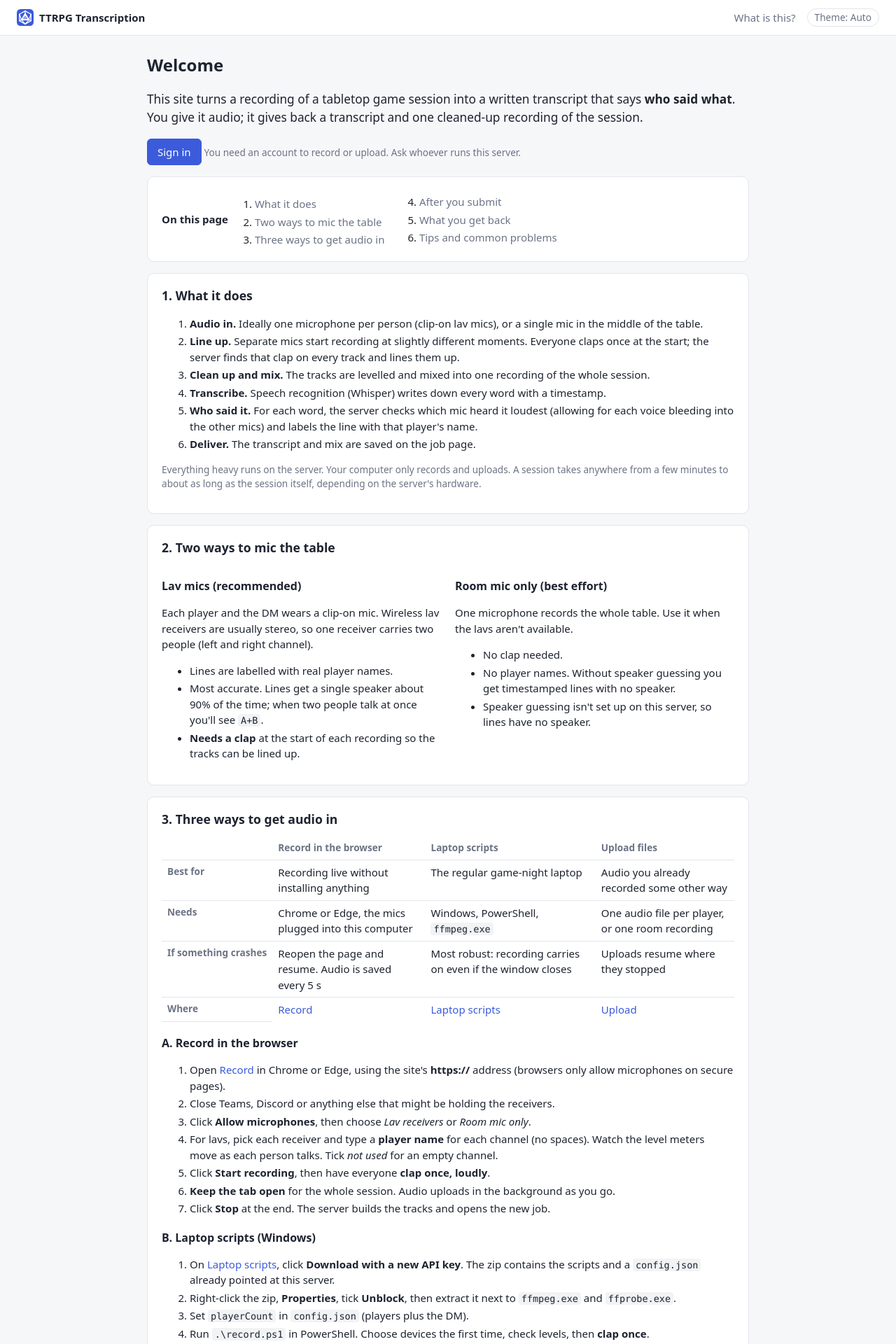
After one commit to overkillthemighty/ttrpg-pipeline, a FastAPI app: template server/app/templates/guide.html in a window 1280 px wide. The commit adds this page. Shown: the top 1920 px of the page at 70% size. Run offline with FastAPI, Linux system fonts and the light colour scheme; the template is opened without the code that fills it, so the values that code supplies are empty; parts of the project's set-up code (start-up, migrations or seed data) failed here and were passed over.

Commit message:
Add a welcome guide page for new users
/guide explains what the site does, lav vs room mic, the three ways to
get audio in (browser Record page, laptop scripts, Upload), job statuses
and the result files. It is readable without signing in, linked from the
header and login page, and first-time visitors get a dismissible card on
the Jobs page.

Co-Authored-By: Claude Opus 5.5 <noreply@anthropic.com>

```diff
--- a/server/app/static/app.css
+++ b/server/app/static/app.css
@@ -115,3 +115,13 @@ input.bad { border-color: var(--err); }
 .top-right { display: flex; gap: 16px; align-items: center; flex-wrap: wrap; }
 .site-footer { max-width: 1100px; margin: -40px auto 0; padding: 0 16px 32px; text-align: center; }
 .site-footer a { color: var(--muted); } .site-footer a:hover { color: var(--text); }
+.guide { max-width: 860px; margin: 0 auto; }
+.guide .lead { font-size: 1.08rem; }
+.guide h3 { font-size: 1rem; margin: 18px 0 6px; }
+.guide section { scroll-margin-top: 16px; }
+.guide li { margin: 3px 0; }
+.toc ol { margin: 6px 0 0; padding-left: 22px; columns: 2 220px; }
+.table-wrap { overflow-x: auto; margin-bottom: 8px; }
+.table-wrap th[scope], .table-wrap tbody th { white-space: nowrap; }
+.statuses td:first-child { width: 1%; white-space: nowrap; }
+.welcome h2 { margin: 0; }
--- a/server/app/templates/base.html
+++ b/server/app/templates/base.html
@@ -24,9 +24,12 @@
     <a href="/client">Laptop scripts</a>
     <a href="/settings/keys">API keys</a>
     {% if user.is_admin %}<a href="/settings/users">Users</a>{% endif %}
+    <a href="/guide">Guide</a>
     <a href="/account">{{ user.username }}</a>
     <form method="post" action="/logout" class="inline"><input type="hidden" name="csrf" value="{{ csrf }}"><button class="link">Sign out</button></form>
   </nav>
+  {% else %}
+  <nav><a href="/guide">What is this?</a></nav>
   {% endif %}
   <button type="button" class="theme-toggle" id="theme-toggle" title="Colour theme: Auto follows your system setting">Theme: Auto</button>
   </div>
--- /dev/null
+++ b/server/app/templates/guide.html
@@ -0,0 +1,148 @@
+{% extends "base.html" %}
+{% block title %}Guide{% endblock %}
+{% block content %}
+<div class="guide">
+<h1>Welcome</h1>
+<p class="lead">This site turns a recording of a tabletop game session into a written transcript that says <strong>who said what</strong>. You give it audio; it gives back a transcript and one cleaned-up recording of the session.</p>
+{% if not user %}<p><a class="button primary" href="/login">Sign in</a> <span class="small muted">You need an account to record or upload. Ask whoever runs this server.</span></p>{% endif %}
+
+<nav class="toc card">
+  <strong>On this page</strong>
+  <ol>
+    <li><a href="#what">What it does</a></li>
+    <li><a href="#mics">Two ways to mic the table</a></li>
+    <li><a href="#ways">Three ways to get audio in</a></li>
+    <li><a href="#after">After you submit</a></li>
+    <li><a href="#results">What you get back</a></li>
+    <li><a href="#tips">Tips and common problems</a></li>
+  </ol>
+</nav>
+
+<section class="card" id="what">
+  <h2>1. What it does</h2>
+  <ol class="flow">
+    <li><strong>Audio in.</strong> Ideally one microphone per person (clip-on lav mics), or a single mic in the middle of the table.</li>
+    <li><strong>Line up.</strong> Separate mics start recording at slightly different moments. Everyone claps once at the start; the server finds that clap on every track and lines them up.</li>
+    <li><strong>Clean up and mix.</strong> The tracks are levelled and mixed into one recording of the whole session.</li>
+    <li><strong>Transcribe.</strong> Speech recognition (Whisper) writes down every word with a timestamp.</li>
+    <li><strong>Who said it.</strong> For each word, the server checks which mic heard it loudest (allowing for each voice bleeding into the other mics) and labels the line with that player's name.</li>
+    <li><strong>Deliver.</strong> The transcript and mix are saved on the job page{% if nextcloud_enabled %} and, if your account publishes to Nextcloud, copied to the campaign folder{% endif %}.</li>
+  </ol>
+  <p class="small muted">Everything heavy runs on the server. Your computer only records and uploads. A session takes anywhere from a few minutes to about as long as the session itself, depending on the server's hardware.</p>
+</section>
+
+<section class="card" id="mics">
+  <h2>2. Two ways to mic the table</h2>
+  <div class="grid2">
+    <div>
+      <h3>Lav mics (recommended)</h3>
+      <p>Each player and the DM wears a clip-on mic. Wireless lav receivers are usually stereo, so one receiver carries two people (left and right channel).</p>
+      <ul>
+        <li>Lines are labelled with real player names.</li>
+        <li>Most accurate. Lines get a single speaker about 90% of the time; when two people talk at once you'll see <code>A+B</code>.</li>
+        <li><strong>Needs a clap</strong> at the start of each recording so the tracks can be lined up.</li>
+      </ul>
+    </div>
+    <div>
+      <h3>Room mic only (best effort)</h3>
+      <p>One microphone records the whole table. Use it when the lavs aren't available.</p>
+      <ul>
+        <li>No clap needed.</li>
+        <li>No player names. Without speaker guessing you get timestamped lines with no speaker.</li>
+        <li>{% if diarize_available %}With <em>Guess speakers</em> on, lines are labelled <em>Speaker 1, Speaker 2, ...</em> These are guesses: they can split or merge people, and they aren't matched to players.{% else %}Speaker guessing isn't set up on this server, so lines have no speaker.{% endif %}</li>
+      </ul>
+    </div>
+  </div>
+</section>
+
+<section class="card" id="ways">
+  <h2>3. Three ways to get audio in</h2>
+  <div class="table-wrap">
+  <table class="compact">
+    <thead><tr><th></th><th>Record in the browser</th><th>Laptop scripts</th><th>Upload files</th></tr></thead>
+    <tbody>
+      <tr><th>Best for</th><td>Recording live without installing anything</td><td>The regular game-night laptop</td><td>Audio you already recorded some other way</td></tr>
+      <tr><th>Needs</th><td>Chrome or Edge, the mics plugged into this computer</td><td>Windows, PowerShell, <code>ffmpeg.exe</code></td><td>One audio file per player, or one room recording</td></tr>
+      <tr><th>If something crashes</th><td>Reopen the page and resume. Audio is saved every 5 s</td><td>Most robust: recording carries on even if the window closes</td><td>Uploads resume where they stopped</td></tr>
+      <tr><th>Where</th><td><a href="/record">Record</a></td><td><a href="/client">Laptop scripts</a></td><td><a href="/upload">Upload</a></td></tr>
+    </tbody>
+  </table>
+  </div>
+
+  <h3>A. Record in the browser</h3>
+  <ol>
+    <li>Open <a href="/record">Record</a> in Chrome or Edge, using the site's <strong>https://</strong> address (browsers only allow microphones on secure pages).</li>
+    <li>Close Teams, Discord or anything else that might be holding the receivers.</li>
+    <li>Click <strong>Allow microphones</strong>, then choose <em>Lav receivers</em> or <em>Room mic only</em>.</li>
+    <li>For lavs, pick each receiver and type a <strong>player name</strong> for each channel (no spaces). Watch the level meters move as each person talks. Tick <em>not used</em> for an empty channel.</li>
+    <li>Click <strong>Start recording</strong>, then have everyone <strong>clap once, loudly</strong>.</li>
+    <li><strong>Keep the tab open</strong> for the whole session. Audio uploads in the background as you go.</li>
+    <li>Click <strong>Stop</strong> at the end. The server builds the tracks and opens the new job.</li>
+  </ol>
+
+  <h3>B. Laptop scripts (Windows)</h3>
+  <ol>
+    <li>On <a href="/client">Laptop scripts</a>, click <strong>Download with a new API key</strong>. The zip contains the scripts and a <code>config.json</code> already pointed at this server.</li>
+    <li>Right-click the zip, <strong>Properties</strong>, tick <strong>Unblock</strong>, then extract it next to <code>ffmpeg.exe</code> and <code>ffprobe.exe</code>.</li>
+    <li>Set <code>playerCount</code> in <code>config.json</code> (players plus the DM).</li>
+    <li>Run <code>.\record.ps1</code> in PowerShell. Choose devices the first time, check levels, then <strong>clap once</strong>.</li>
+    <li>Press <strong>Q</strong> to stop, then <strong>Y</strong> to sync and upload. It shows progress until the transcript is ready; closing the window doesn't stop the server job.</li>
+  </ol>
+  <p class="small muted">Room mic only: <code>.\record.ps1 -Single</code>. The full list of options is in the project README.</p>
+
+  <h3>C. Upload files</h3>
+  <ol>
+    <li>Open <a href="/upload">Upload</a> and choose what kind of audio you have:
+      <ul>
+        <li><strong>Raw player recordings:</strong> one file per player, straight off the recorder. The server finds the clap and lines them up.</li>
+        <li><strong>Already synced:</strong> the <code>synced_*.flac</code> files the laptop scripts produce.</li>
+        <li><strong>Room mic only:</strong> a single recording of the whole table.</li>
+      </ul>
+    </li>
+    <li>Check the <strong>Speaker label</strong> next to each file (it defaults to Player1, Player2, ...). That label is the name shown in the transcript. Don't include a room mic in a lav upload.</li>
+    <li>Set the session date (results are filed by the date you <em>played</em>, not the upload date) and submit.</li>
+  </ol>
+  <p class="small muted">No clap on your raw files? Set <strong>Clap</strong> to ignore it and the tracks are used as recorded, or type the clap times yourself if you can find them in an audio editor.</p>
+</section>
+
+<section class="card" id="after">
+  <h2>4. After you submit</h2>
+  <p>Every recording or upload becomes a <strong>job</strong> on the <a href="/">Jobs</a> page. The server works on one job at a time, so yours may wait in line.</p>
+  <table class="compact statuses">
+    <tbody>
+      <tr><td><span class="badge uploading">uploading</span></td><td>Audio is still arriving.</td></tr>
+      <tr><td><span class="badge queued">queued</span></td><td>Waiting for another job to finish.</td></tr>
+      <tr><td><span class="badge running">running</span></td><td>Being lined up, transcribed and labelled. The bar shows the current step.</td></tr>
+      <tr><td><span class="badge review">review</span></td><td>The claps didn't line up and you asked to be consulted. Open the job and choose how to sync it.</td></tr>
+      <tr><td><span class="badge done">done</span></td><td>Finished. Results are on the job page.</td></tr>
+      <tr><td><span class="badge failed">failed</span></td><td>Something went wrong. The job page shows the error; <strong>Retry</strong> picks up from the last finished step.</td></tr>
+      <tr><td><span class="badge cancelled">cancelled</span></td><td>Stopped by someone. It can be retried.</td></tr>
+    </tbody>
+  </table>
+  <p class="small muted">You can close the browser or laptop while a job runs. Everyone can see the queue, but only you (and people allowed to see all outputs) can open your transcript.</p>
+</section>
+
+<section class="card" id="results">
+  <h2>5. What you get back</h2>
+  <ul>
+    <li><code>transcript_lav_assigned.md</code>: the readable transcript, one line per utterance with time and speaker.</li>
+    <li><code>transcript_lav_assigned.csv</code>: the same, for a spreadsheet.</li>
+    <li><code>transcript_lav_assigned.json</code>: the same with word-level detail, for other tools.</li>
+    <li><code>lav_mix.flac</code>: one mixed recording of the whole session (the room recording, for room-mic sessions).</li>
+  </ul>
+  <p>Download them from the job page.{% if nextcloud_enabled %} If your account is set to <em>publish to Nextcloud</em>, they are also placed in the campaign's Nextcloud folder, named by session date.{% endif %} The server keeps only these four files after a successful job; the original recordings stay on the computer that made them.</p>
+</section>
+
+<section class="card" id="tips">
+  <h2>6. Tips and common problems</h2>
+  <ul>
+    <li><strong>Clap once, loudly, right after starting.</strong> Clap again whenever a recording restarts (the page or script beeps and tells you).</li>
+    <li><strong>Check the meters before you start.</strong> Each person should move only their own meter. If both channels of a receiver always move together, a browser extension (voice changer, noise canceller, meeting recorder) is intercepting the mic. Turn it off for this site and reload.</li>
+    <li><strong>A receiver dropped out?</strong> Recording restarts automatically as a new part once it's back. Clap again. The gap becomes silence and everyone stays in sync.</li>
+    <li><strong>Browser or laptop closed mid-session?</strong> Nothing recorded so far is lost. Reopen Record (or run <code>record.ps1</code> again) and choose to resume or finish.</li>
+    <li><strong>Transcript labels look wrong?</strong> Usually a mic was swapped between players or a name was typed on the wrong channel. Check the job's log, which lists which device and channel each name came from.</li>
+    <li><strong>Forgot your password?</strong> There's no reset email. Ask the server admin to reset it.</li>
+  </ul>
+</section>
+</div>
+{% endblock %}
--- a/server/app/templates/login.html
+++ b/server/app/templates/login.html
@@ -14,5 +14,6 @@
   <div class="or"><span>or</span></div>
   <a class="button wide" href="/auth/oidc/login">{{ oidc_label }}</a>
   {% endif %}
+  <p class="small muted">New here? <a href="/guide">Read what this site does</a> before you start.</p>
 </section>
 {% endblock %}
```
Also changed, not shown: server/app/templates/jobs.html (+21 -1 lines), server/app/web.py (+7 -0 lines), server/tests/test_smoke.py (+7 -1 lines), README.md.
